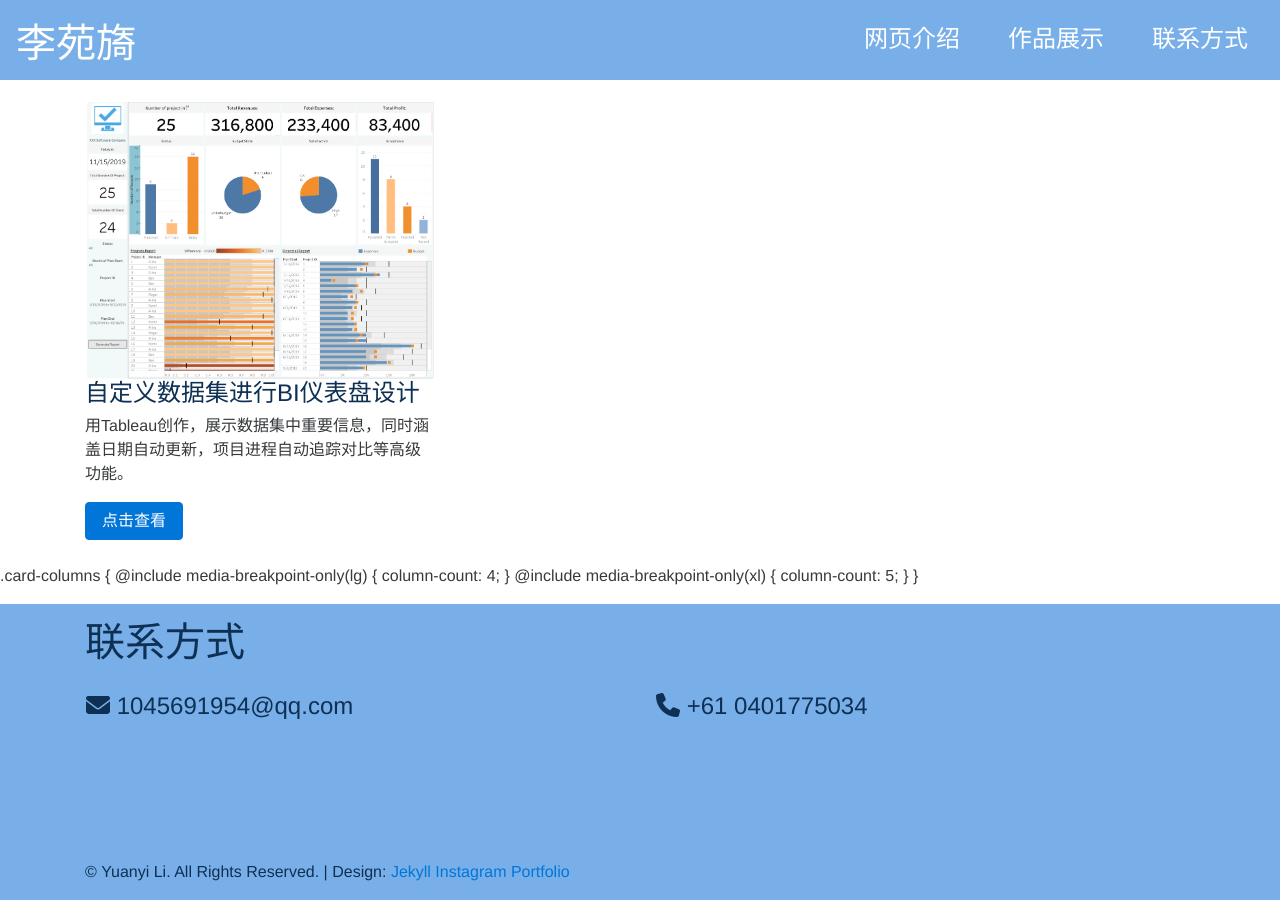
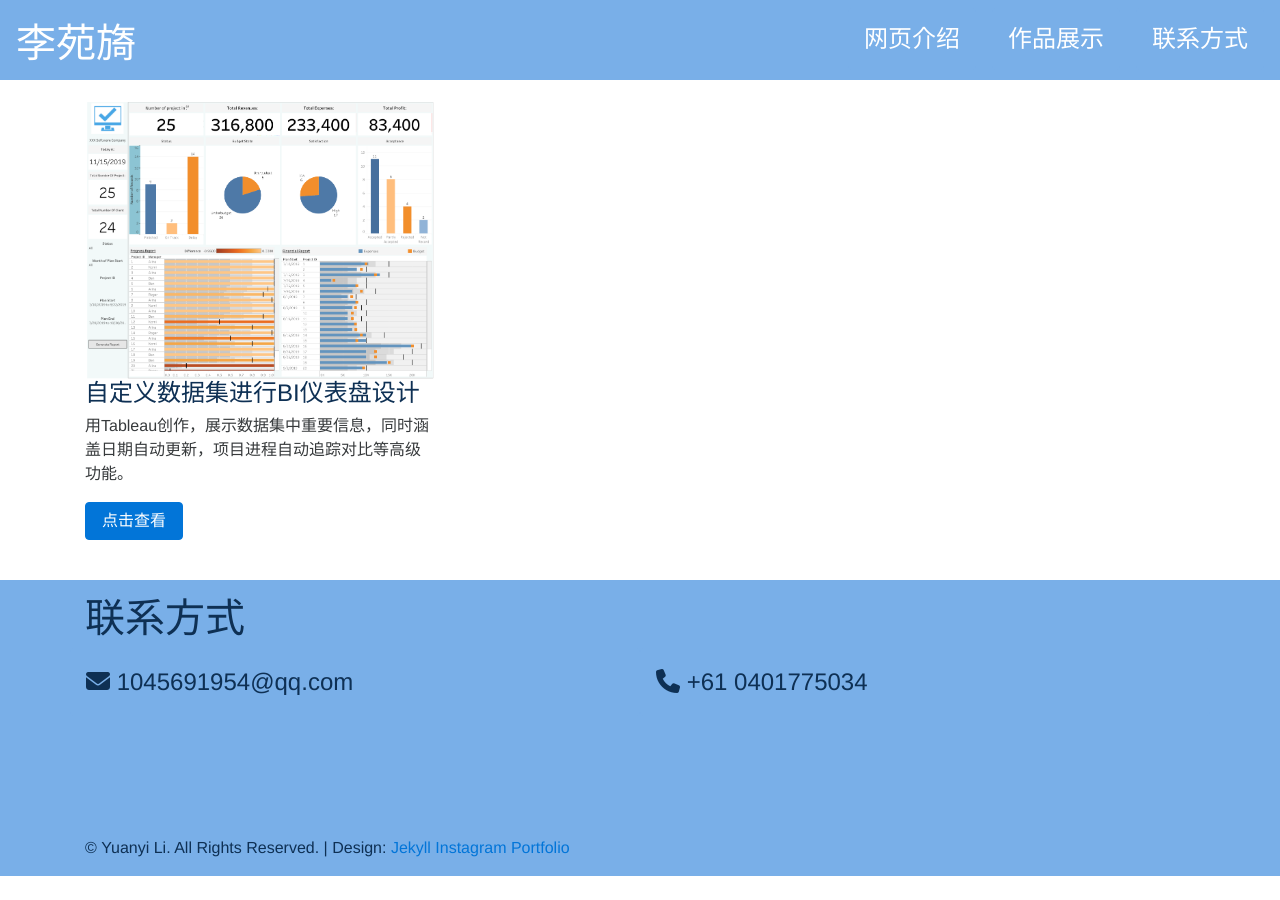
Before and after one commit to portfolio-central/jekyll-instagram-portfolio-theme, a Jekyll site: the page built from index.html, in a window 1280 px wide and 900 px high, scrolled down 1525 px. Built offline with Jekyll 4.4.1, drawn with Linux system fonts in a browser that asks for light colours; nearby versions of some CDN libraries; after the commit the page ends 2401 px from its top, so only the background shows below that.

Commit message:
card column

```diff
--- a/_includes/instagram.html
+++ b/_includes/instagram.html
@@ -1,4 +1,7 @@
 <section class="container container-instagram">
+
+
+
     <div class="row">
         <div class="col-md-12">
             <h1>作品展示</h1>
@@ -6,6 +9,7 @@
         <br>
 
         <div class="card-columns">
+
 
 
             <div class="col-md-4">
@@ -76,12 +80,3 @@
 
 
 </section>
-
-.card-columns {
-@include media-breakpoint-only(lg) {
-column-count: 4;
-}
-@include media-breakpoint-only(xl) {
-column-count: 5;
-}
-}
```
